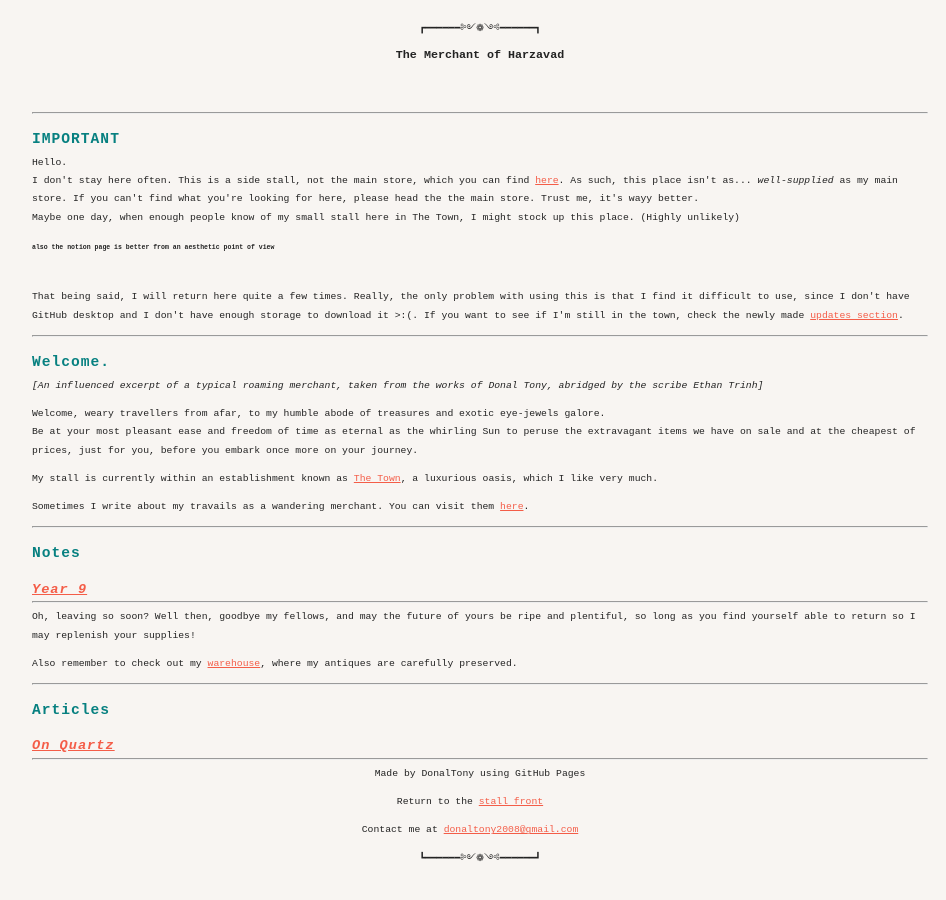
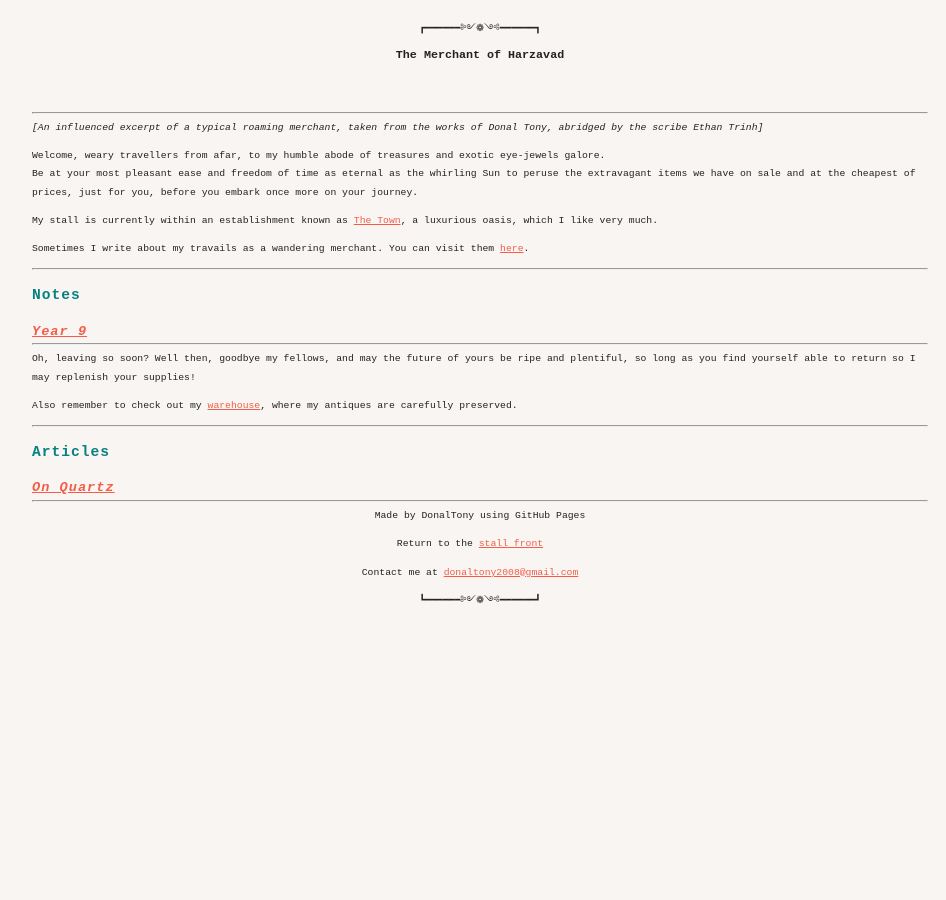
Before and after one commit to dvaraka/the-merchant, a Jekyll site: the page built from index.md, in a window 1280 px wide. Shown: the whole page, without its empty margins (160-1106 px from the left). Built offline with Jekyll 4.4.1, drawn with Linux system fonts in a browser that asks for light colours; our own code applies the rules of GitHub Pages for plain Markdown files.

Commit message:
Update index.md

```diff
--- a/index.md
+++ b/index.md
@@ -2,10 +2,6 @@
   <title>The Merchant of Harzavad</title>
 </head>
 <body>
-  <h2>IMPORTANT</h2>
-  <p>Hello. <br> I don't stay here often. This is a side stall, not the main store, which you can find <a href="https://yuki-private-site.notion.site/The-Warehouse-2023-1ae90b0e39104f71b081a40cba9f4aaf">here</a>. As such, this place isn't as... <i>well-supplied</i> as my main store. If you can't find what you're looking for here, please head the the main store. Trust me, it's wayy better. <br> Maybe one day, when enough people know of my small stall here in The Town, I might stock up this place. (Highly unlikely) <br> <h6>also the notion page is better from an aesthetic point of view</h6> <br> That being said, I will return here quite a few times. Really, the only problem with using this is that I find it difficult to use, since I don't have GitHub desktop and I don't have enough storage to download it >:(. If you want to see if I'm still in the town, check the newly made <a href="https://harzavad.github.io/the-merchant/ramblings/updates.html">updates section</a>.</p>
-  <hr class="divider_one">
-  <h2>Welcome.</h2>
   <p><i>[An influenced excerpt of a typical roaming merchant, taken from the works of <abbr>Donal Tony</abbr>, abridged by the scribe <abbr>Ethan Trinh</abbr>]</i></p>
   <p class="intro">Welcome, weary travellers from afar, to my humble abode of treasures and exotic eye-jewels galore. <br> Be at your most pleasant ease and freedom of time as eternal as the whirling Sun to peruse the extravagant items we have on sale and at the cheapest of prices, just for you, before you embark once more on your journey.</p>
   <p>My stall is currently within an establishment known as <a href="https://harzavad.github.io/the-merchant/the-town.html">The Town</a>, a luxurious oasis, which I like very much.</p>
```
